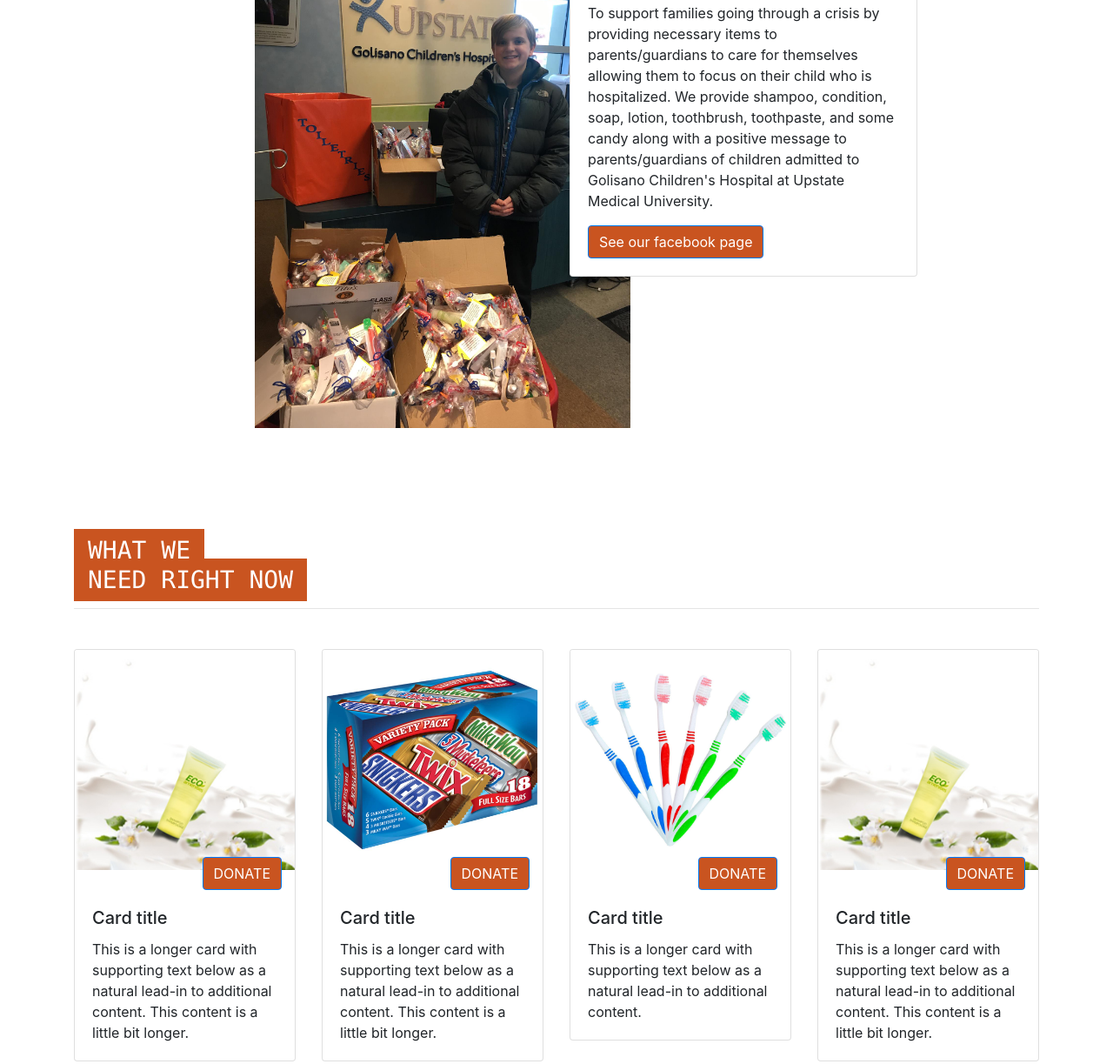
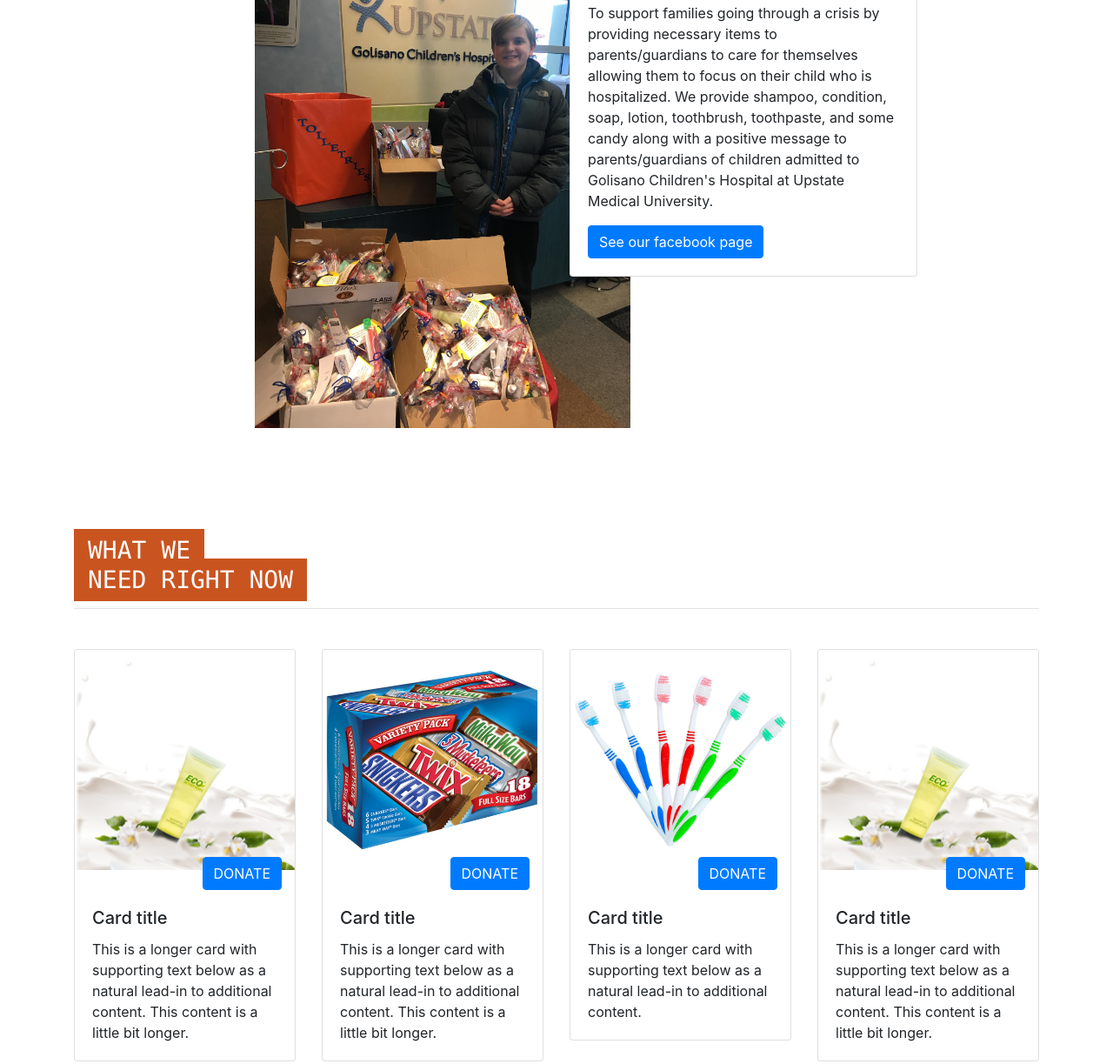
Before and after one commit to aagraw05/Noahs-Care-Bag, a plain HTML site: page index.html in a window 1280 px wide. Shown: the part 790-2013 px from the top of the page at 87% size. Drawn offline with nearby package versions, Linux system fonts and the light colour scheme; some packages are replaced by stand-ins of ours.

Commit message:
update index css for of buttons

```diff
--- a/css/index.css
+++ b/css/index.css
@@ -43,7 +43,7 @@
   width: 40%;
 }
 
-.btn-primary {
+.btn .btn-primary {
   background-color: #c95420;
 }
 #footer {
```
